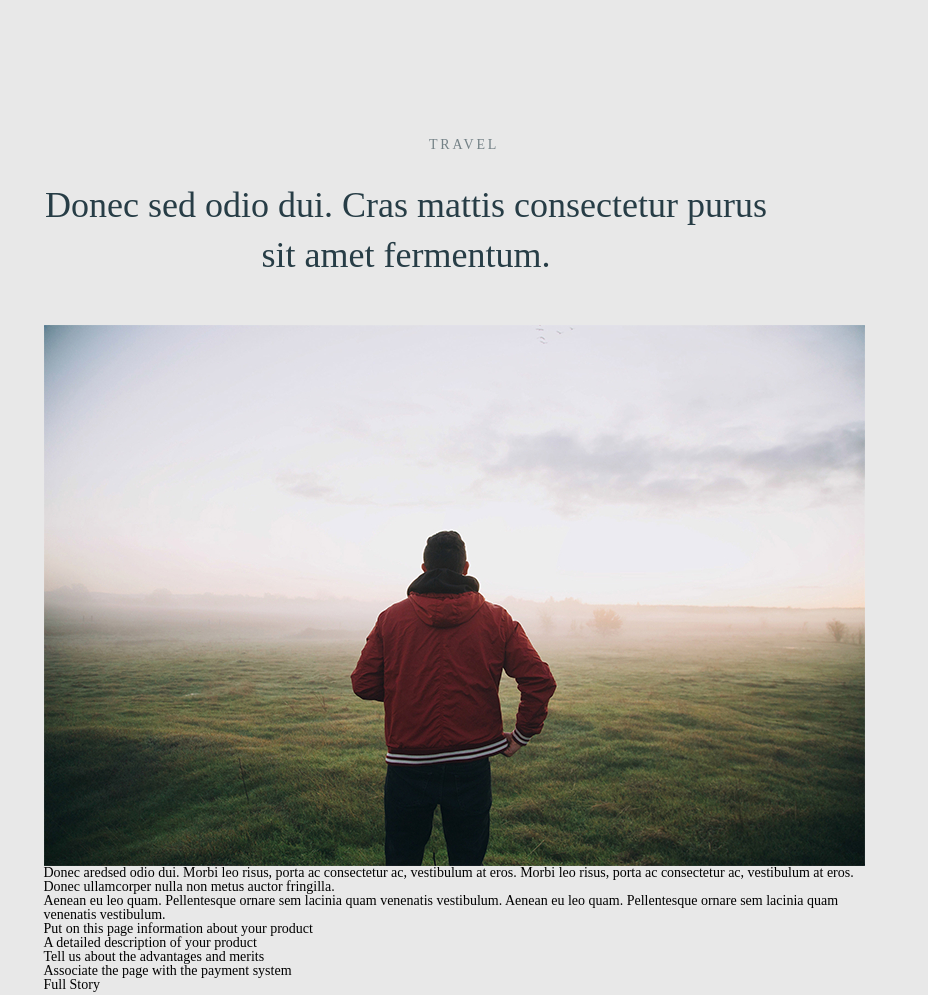
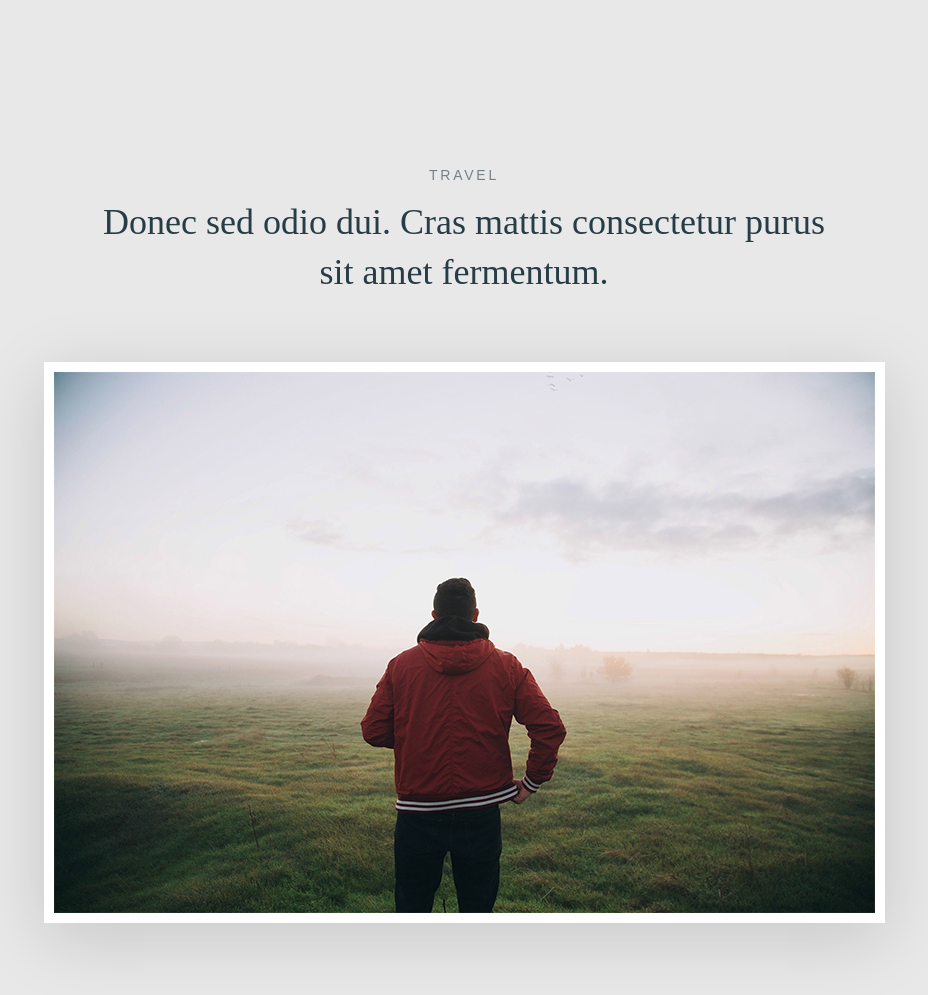
Before and after one commit to TK-208/Background_na_rabote, a plain HTML site: page Background_na_rabote/Index.html in a window 1280 px wide. Shown: the top 995 px of the page, without its empty margins (176-1104 px from the left). Drawn offline with Linux system fonts and the light colour scheme.

Commit message:
Kartinka

```diff
--- a/Background_na_rabote/css/style.css
+++ b/Background_na_rabote/css/style.css
@@ -41,38 +41,50 @@ body{
 }
 
 .content {
-	padding: 125px 0 103px 0;
+	padding: 168px 0 137px 0;
 	max-width: 841px;
 	margin: 0px auto;
 }
 .content_header {
 	text-align: center;
-	margin: 0px 0px 70px 0px;
+	margin: 0px 0px 65px 0px;
 }
 .content_header_metka {
 	opacity: 0.6;
 	color: #273d46;
-	font-family: "Arial MT";
-	font-size: 14px;
-	font-weight: 400;
-	line-height: 40px;
+	font-family: Arial, "Helvetica Neue", Helvetica, sans-serif;;
 	text-transform: uppercase;
 	letter-spacing: 2.8px;
 	margin: 0px 0px 15px 0px;
 }
 .content_header_zagolovok {
-		/* Style for "Donec sed" */
-	width: 725px;
-	height: 75px;
 	color: #273d46;
-	font-family: "Times New Roman PSMT";
 	font-size: 36px;
-	font-weight: 400;
 	line-height: 50px;
+	max-width: 725px;
+	margin: 0 auto;
 }
-.content_inf {}
-.content_bottom {}
-.content_bottom_opisanie {}
+.content_inf {
+	box-shadow: 0 15px 65px rgba(15, 16, 16, 0.15);
+	background-color: #fff;
+	padding: 10px;
+	margin: 0 0 85px 0;
+}
+.content_inf img{
+	max-width: 100%;
+}
+.content_bottom {
+	padding: 0 45px;
+}
+.content_bottom_opisanie {
+opacity: 0.8;
+color: #273d46;
+font-size: 24px;
+line-height: 40px;
+}
+.content_bottom_opisanie p{
+	margin: 0 0 40px 0;
+}
 .abz1 {}
 .abz2 {}
 .content_bottom_perechen {}
```
